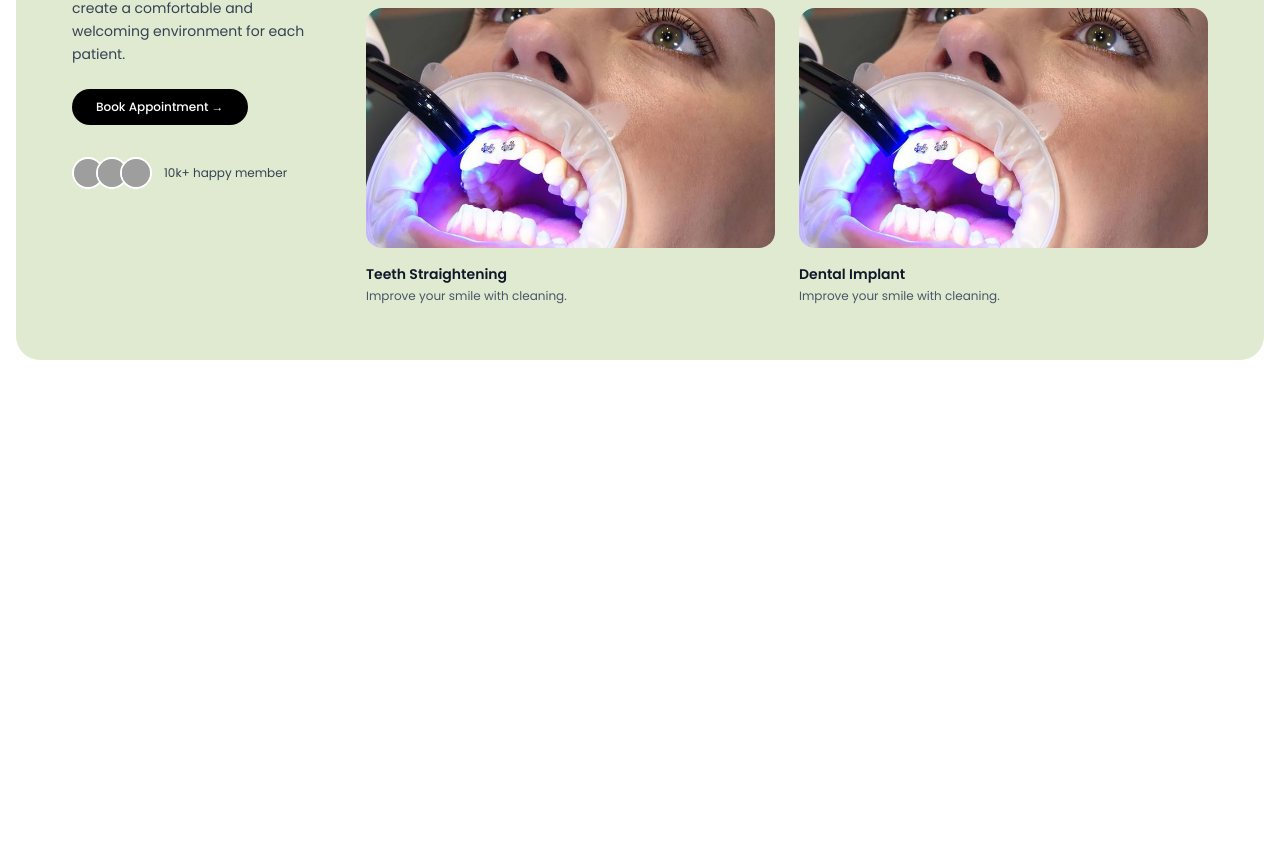
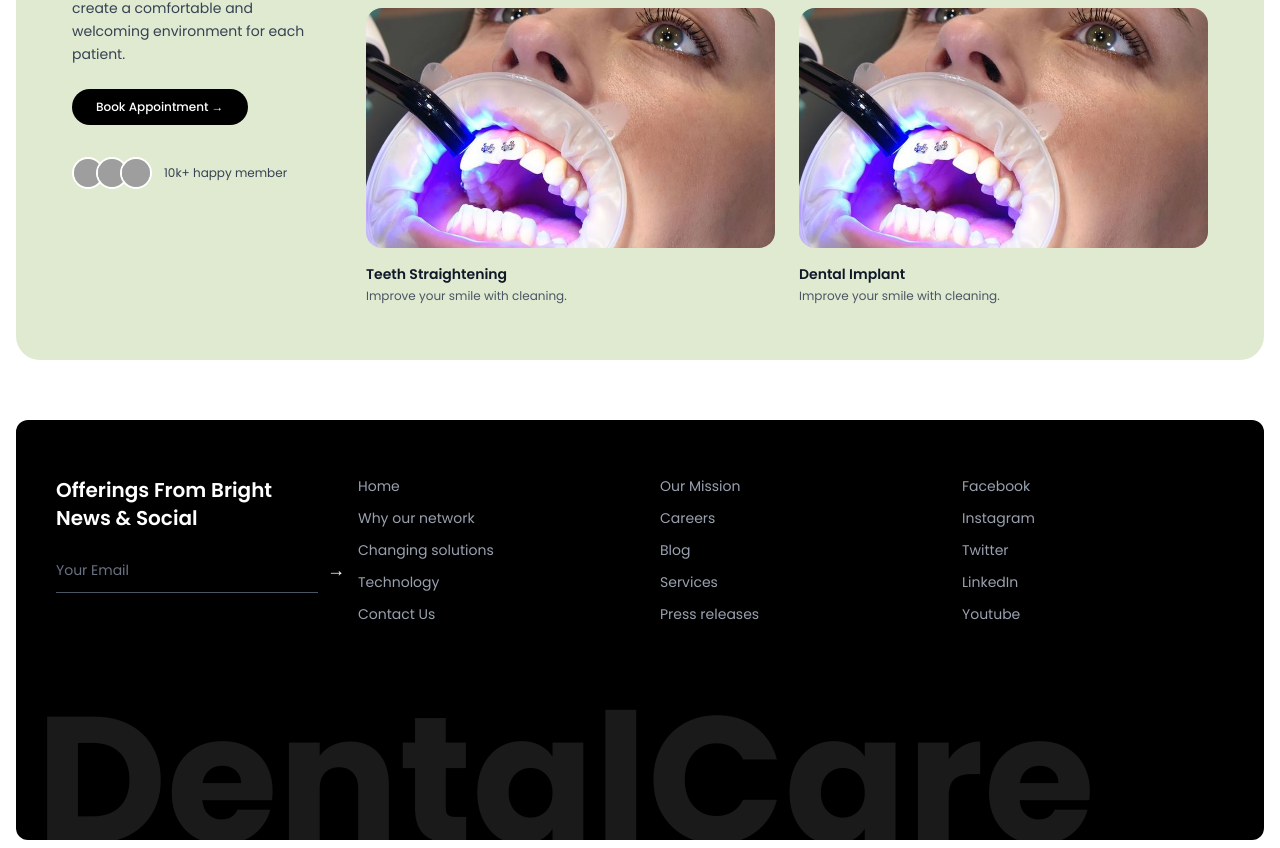
Before and after one commit to developer-dharmaraj/Dental-Care, a React (Vite) app: page / in a window 1280 px wide. Shown: the part 2364-3212 px from the top of the page. Before the commit the page ends 2724 px from the top, so only its background shows below. Built offline with nearby package versions, Linux system fonts and the light colour scheme; grey boxes are pictures that could not be loaded; a web font is replaced by a local one.

Commit message:
latest changes

```diff
--- a/src/components/About.jsx
+++ /dev/null
@@ -1,47 +0,0 @@
-const About = () => {
-    return (
-        <div className="mt-15">
-            <div className="max-w-6xl mx-auto px-4 sm:px-6 lg:px-8">
-                <div className="grid grid-cols-1 lg:grid-cols-2 gap-12 items-center">
-                    <div className="text-center lg:text-left">
-                        <span className="text-sm uppercase tracking-widest text-orange-500 font-medium">About Us</span>
-                        <h2 className="mt-4 text-3xl sm:text-4xl font-semibold text-gray-900 leading-tight">
-                            A Simple Way to Save <br className="hidden sm:block" />
-                            on Dental Care
-                        </h2>
-                        <p className="mt-4 text-sm text-gray-600 max-w-lg mx-auto lg:mx-0">
-                            Our experienced dental professionals are dedicated to providing
-                            high-quality care in a comfortable and welcoming environment.
-                            Your smile is our top priority.
-                        </p>
-                        <div className="mt-8 flex justify-center lg:justify-start gap-10">
-                            <div>
-                                <h3 className="text-3xl font-semibold text-gray-900">98%</h3>
-                                <p className="text-xs text-gray-600">
-                                    Client Satisfaction
-                                </p>
-                            </div>
-                            <div>
-                                <h3 className="text-3xl font-semibold text-gray-900">10+</h3>
-                                <p className="text-xs text-gray-600">
-                                    Years Experience
-                                </p>
-                            </div>
-                        </div>
-                    </div>
-                    <div className="relative flex justify-center lg:justify-end">
-                        <div className="relative ">
-                            <img src="/about.jpg" alt="Dental Care" className="w-[260px] sm:w-[300px] h-[380px] object-cover rounded-3xl border-4 border-[#faf7f2]" />
-                            <img src="/about1.jpg" alt="Dental Checkup" className="absolute -bottom-8 -left-12 w-[180px] h-[200px] object-cover rounded-3xl border-4 border-[#faf7f2]" />
-                        </div>
-                    </div>
-                </div>
-                <div className="mt-16 flex justify-center">
-                    <img src="/about2.jpg" alt="Dental Treatment" className="w-full max-w-4xl h-[200px] md:h-[240px] object-cover rounded-3xl border-4 border-[#faf7f2]" />
-                </div>
-            </div>
-        </div>
-    )
-}
-
-export default About;
--- /dev/null
+++ b/src/components/layouts/Footer.jsx
@@ -0,0 +1,40 @@
+import { footerConfig } from "../../config/footerConfig";
+
+const Footer = () => {
+    return (
+        <footer className="mx-4 mt-15 mb-2">
+            <div className="relative max-w-7xl mx-auto bg-black text-gray-400 overflow-hidden rounded-xl min-h-[420px]">
+                <h1 className="absolute bottom-[-30px] left-5 text-[180px] font-bold text-white/10 select-none leading-none">
+                    {footerConfig.backgroundText}
+                </h1>
+                <div className="relative z-10 px-10 pt-14 pb-10 grid grid-cols-1 md:grid-cols-4 gap-10">
+                    <div>
+                        <h2 className="text-white text-xl font-semibold mb-6 whitespace-pre-line">{footerConfig.newsletter.title}</h2>
+                        <div className="flex items-center border-b border-gray-600 pb-2 max-w-xs">
+                            <input type="email" placeholder={footerConfig.newsletter.placeholder}
+                                className="bg-transparent outline-none text-sm text-gray-300 placeholder-gray-500 flex-1"
+                            />
+                            <span className="text-white text-lg cursor-pointer hover:translate-x-1 transition">
+                                {footerConfig.newsletter.actionIcon}
+                            </span>
+                        </div>
+                    </div>
+
+                    {footerConfig.sections.map((section) => (
+                        <div key={section.id}>
+                            <ul className="space-y-3 text-sm">
+                                {section.links.map((link, index) => (
+                                    <li key={index} className="hover:text-white cursor-pointer transition-colors">
+                                        {link}
+                                    </li>
+                                ))}
+                            </ul>
+                        </div>
+                    ))}
+                </div>
+            </div>
+        </footer>
+    );
+};
+
+export default Footer;
--- /dev/null
+++ b/src/config/footerConfig.js
@@ -0,0 +1,42 @@
+export const footerConfig = {
+    backgroundText: "DentalCare",
+
+    newsletter: {
+        title: "Offerings From Bright\nNews & Social",
+        placeholder: "Your Email",
+        actionIcon: "→",
+    },
+
+    sections: [
+        {
+            id: 1,
+            links: [
+                "Home",
+                "Why our network",
+                "Changing solutions",
+                "Technology",
+                "Contact Us",
+            ],
+        },
+        {
+            id: 2,
+            links: [
+                "Our Mission",
+                "Careers",
+                "Blog",
+                "Services",
+                "Press releases",
+            ],
+        },
+        {
+            id: 3,
+            links: [
+                "Facebook",
+                "Instagram",
+                "Twitter",
+                "LinkedIn",
+                "Youtube",
+            ],
+        },
+    ],
+};
--- a/src/pages/HomePage.jsx
+++ b/src/pages/HomePage.jsx
@@ -2,6 +2,7 @@ import AboutSection from "../components/AboutSection";
 import HeroSection from "../components/HeroSection";
 import Services from "../components/Services";
 import OurWork from "../components/OurWork"
+import Footer from "../components/layouts/Footer";
 
 const HomePage = () => {
     return (
@@ -10,6 +11,7 @@ const HomePage = () => {
             <AboutSection />
             <Services />
             <OurWork />
+            <Footer />
         </div>
     )
 }
```
Also changed, not shown: src/components/CostCare.jsx (deleted), src/components/doctorConsultationData.jsx (deleted).
